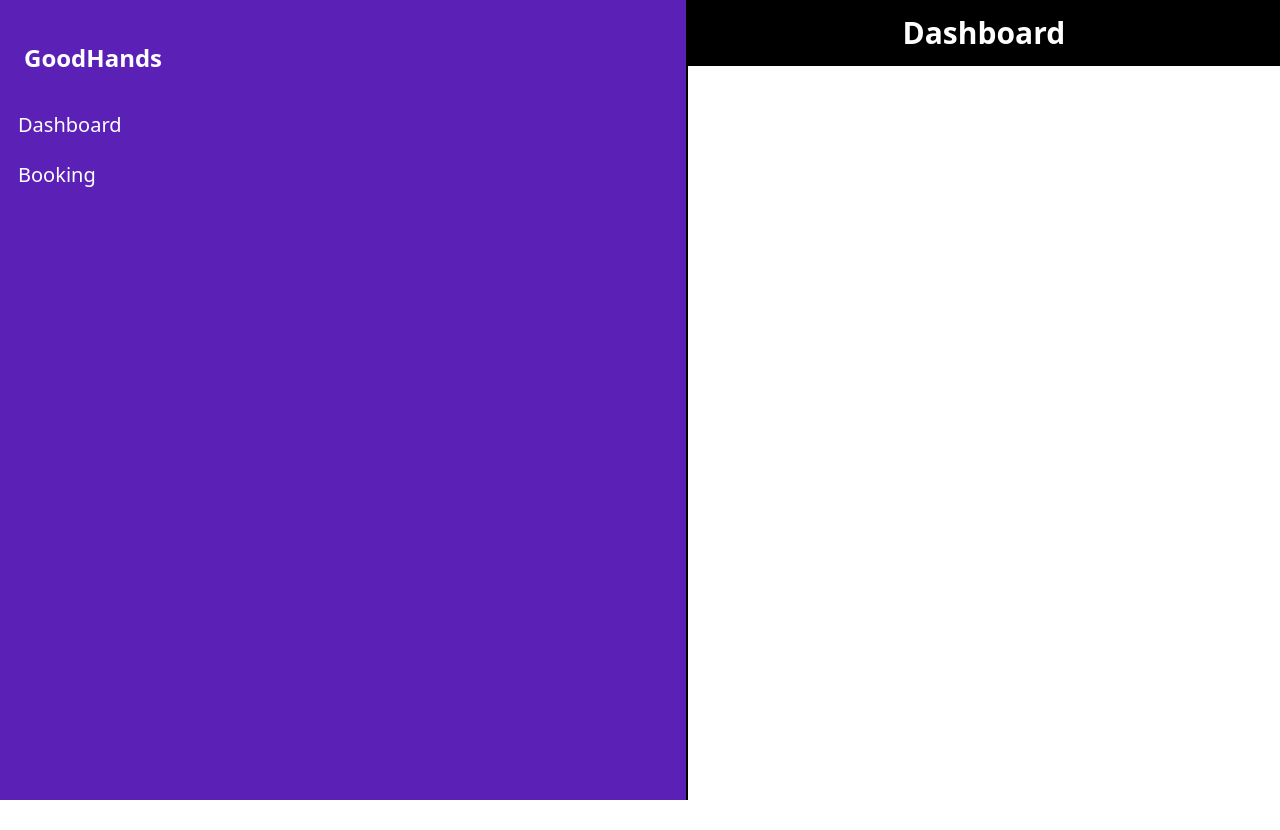
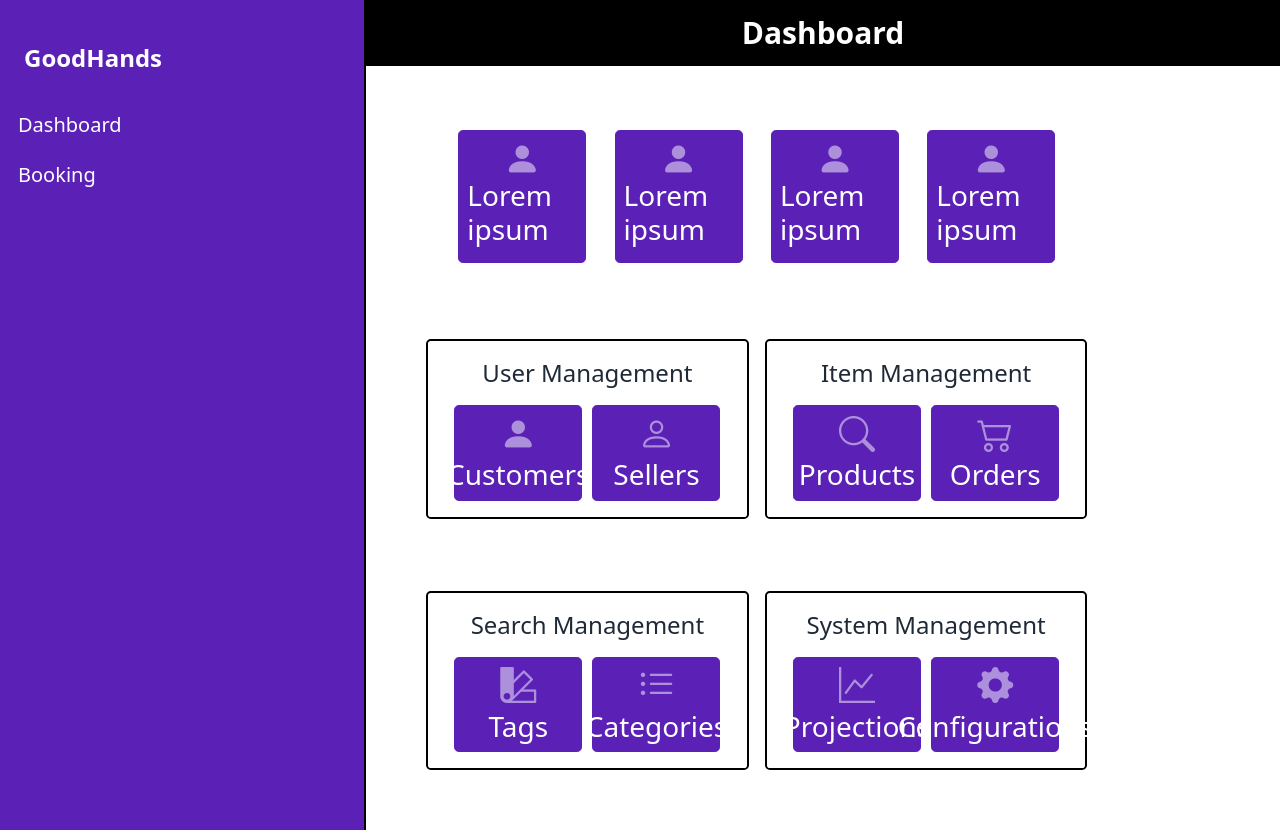
Before and after one commit to rrTio/Good-Hands, a Next.js app: page / in a window 1280 px wide. Before the commit the page ends 800 px from the top, so only its background shows below. Built offline with nearby package versions, Linux system fonts and the light colour scheme.

Commit message:
Dashboard update

```diff
--- a/package.json
+++ b/package.json
@@ -12,6 +12,7 @@
     "@material-ui/core": "^4.12.3",
     "@material-ui/icons": "^4.11.2",
     "bootstrap": "^5.0.0-beta3",
+    "bootstrap-icons": "^1.6.1",
     "cdbreact": "^1.2.1",
     "next": "^11.1.2",
     "react": "^17.0.2",
--- a/pages/Sidebar.js
+++ b/pages/Sidebar.js
@@ -29,7 +29,7 @@ const Sidebar = () => {
           </button>
         </div>
 
-        <div className="sidebar border-black text-blue-100 w-64 space-y-6 py-7 px-2 absolute inset-y-0 left-0 transform -translate-x-full md:relative md:translate-x-0 transition duration-200 ease-in-out">
+        <div className="sidebar border-black text-blue-100 w-auto space-y-6 py-7 px-2 absolute inset-y-0 left-0 transform -translate-x-full md:relative md:translate-x-0 transition duration-200 ease-in-out">
           <h1>
             <span className="text-2xl font-extrabold text-white">
               GoodHands
--- a/pages/_app.js
+++ b/pages/_app.js
@@ -5,6 +5,7 @@ import 'tailwindcss/tailwind.css';
 import '../styles/globals.css'
 import "../styles/booking.css";
 import '../styles/sidebar.css';
+import 'bootstrap-icons/font/bootstrap-icons.css';
 import Image from 'next/image'
 
 function MyApp({ Component, pageProps }) {
--- a/pages/index.js
+++ b/pages/index.js
@@ -7,7 +7,7 @@ export default function Home() {
   return (
     <div>
       <title>Dashboard</title>
-      <div className={"grid-container"}>
+      <div className="grid-container">
         <div className="grid-item bg-purple-800 border-r-2 border-black">
           <Sidebar />
         </div>
@@ -16,6 +16,142 @@ export default function Home() {
           <div className={"header-booking"}>
             <h1 className={"pageTitle"}>Dashboard</h1>
           </div>
+
+          <div className="h-auto w-75 p-3 m-5 space-y-2 md:space-y-0 flex md:flex-row flex-col justify-content-evenly align-items-center">
+            <div
+              className="h-auto w-32 p-2 rounded-3 flex flex-col justify-content-center
+              align-items-center bg-purple-800 border-1 border-purple-800"
+            >
+              <i className="bi bi-person-fill text-white-50 text-4xl"></i>
+              <h3 className="text-white">Lorem ipsum</h3>
+            </div>
+
+            <div
+              className="h-auto w-32 p-2 rounded-3 flex flex-col justify-content-center
+              align-items-center bg-purple-800 border-1 border-purple-800"
+            >
+              <i className="bi bi-person-fill text-white-50 text-4xl"></i>
+              <h3 className="text-white">Lorem ipsum</h3>
+            </div>
+
+            <div
+              className="h-auto w-32 p-2 rounded-3 flex flex-col justify-content-center
+              align-items-center bg-purple-800 border-1 border-purple-800"
+            >
+              <i className="bi bi-person-fill text-white-50 text-4xl"></i>
+              <h3 className="text-white">Lorem ipsum</h3>
+            </div>
+
+            <div
+              className="h-auto w-32 p-2 rounded-3 flex flex-col justify-content-center
+              align-items-center bg-purple-800 border-1 border-purple-800"
+            >
+              <i className="bi bi-person-fill text-white-50 text-4xl"></i>
+              <h3 className="text-white">Lorem ipsum</h3>
+            </div>
+          </div>
+
+          <div className="h-auto w-75 p-1 md:p-3 m-5 space-y-2 md:space-y-0 flex md:flex-row flex-col justify-content-evenly align-items-center">
+            <div className="h-auto w-50 p-3 m-2 flex flex-column justify-content-center rounded-3 border-2 border-black space-y-2">
+              <h1 className="text-gray-800 text-sm md:text-2xl text-center">
+                {" "}
+                User Management{" "}
+              </h1>
+
+              <div className="space-y-1 md:space-y-0 flex md:flex-row flex-col justify-content-evenly">
+                <div
+                  className="h-auto w-32 p-2 space-y-1 rounded-3 flex flex-col justify-content-center
+                align-items-center bg-purple-800 border-1 border-purple-800"
+                >
+                  <i className="bi bi-person-fill text-white-50 text-4xl"></i>
+                  <h3 className="text-white">Customers</h3>
+                </div>
+
+                <div
+                  className="h-auto w-32 p-2 space-y-1 rounded-3 flex flex-col justify-content-center
+                align-items-center bg-purple-800 border-1 border-purple-800"
+                >
+                  <i className="bi bi-person text-white-50 text-4xl"></i>
+                  <h3 className="text-white">Sellers</h3>
+                </div>
+              </div>
+            </div>
+
+            <div className="h-auto w-50 p-3 m-2 flex flex-column justify-content-center rounded-3 border-2 border-black space-y-2">
+              <h1 className="text-gray-800 text-sm md:text-2xl text-center">
+                {" "}
+                Item Management{" "}
+              </h1>
+
+              <div className="space-y-1 md:space-y-0 flex md:flex-row flex-col justify-content-evenly">
+                <div
+                  className="h-auto w-32 p-2 space-y-1 rounded-3 flex flex-col justify-content-center
+                align-items-center bg-purple-800 border-1 border-purple-800"
+                >
+                  <i className="bi bi-search text-white-50 text-4xl"></i>
+                  <h3 className="text-white">Products</h3>
+                </div>
+
+                <div
+                  className="h-auto w-32 p-2 space-y-1 rounded-3 flex flex-col justify-content-center
+                align-items-center bg-purple-800 border-1 border-purple-800"
+                >
+                  <i className="bi bi-cart2 text-white-50 text-4xl"></i>
+                  <h3 className="text-white">Orders</h3>
+                </div>
+              </div>
+            </div>
+          </div>
+
+          <div className="h-auto w-75 p-1 md:p-3 m-5 space-y-2 md:space-y-0 flex md:flex-row flex-col justify-content-evenly align-items-center">
+            <div className="h-auto w-50 p-3 m-2 flex flex-column justify-content-center rounded-3 border-2 border-black space-y-2">
+              <h1 className="text-gray-800 text-sm md:text-2xl text-center">
+                {" "}
+                Search Management{" "}
+              </h1>
+
+              <div className="space-y-1 md:space-y-0 flex md:flex-row flex-col justify-content-evenly">
+                <div
+                  className="h-auto w-32 p-2 space-y-1 rounded-3 flex flex-col justify-content-center
+                align-items-center bg-purple-800 border-1 border-purple-800"
+                >
+                  <i className="bi bi-palette2 text-white-50 text-4xl"></i>
+                  <h3 className="text-white">Tags</h3>
+                </div>
+
+                <div
+                  className="h-auto w-32 p-2 space-y-1 rounded-3 flex flex-col justify-content-center
+                align-items-center bg-purple-800 border-1 border-purple-800"
+                >
+                  <i className="bi bi-list-ul text-white-50 text-4xl"></i>
+                  <h3 className="text-white">Categories</h3>
+                </div>
+              </div>
+            </div>
+
+            <div className="h-auto w-50 p-3 m-2 flex flex-column justify-content-center rounded-3 border-2 border-black space-y-2">
+              <h1 className="text-gray-800 text-sm md:text-2xl text-center">
+                {" "}
+                System Management{" "}
+              </h1>
+
+              <div className="space-y-1 md:space-y-0 flex md:flex-row flex-col justify-content-evenly">
+                <div
+                  className="h-auto w-32 p-2 space-y-1 rounded-3 flex flex-col justify-content-center
+                align-items-center bg-purple-800 border-1 border-purple-800"
+                >
+                  <i className="bi bi-graph-up text-white-50 text-4xl"></i>
+                  <h3 className="text-white">Projections</h3>
+                </div>
+
+                <div
+                  className={"h-auto w-32 p-2 space-y-1 rounded-3 flex flex-col justify-content-center align-items-center bg-purple-800 border-1 border-purple-800"}>
+                  <i className="bi bi-gear-fill text-white-50 text-4xl"></i>
+                  <h3 className="text-white">Configurations</h3>
+                </div>
+              </div>
+            </div>
+          </div>
         </div>
       </div>
     </div>
```
Also changed, not shown: 1 other file (tests, documents, lock files or other folders).
